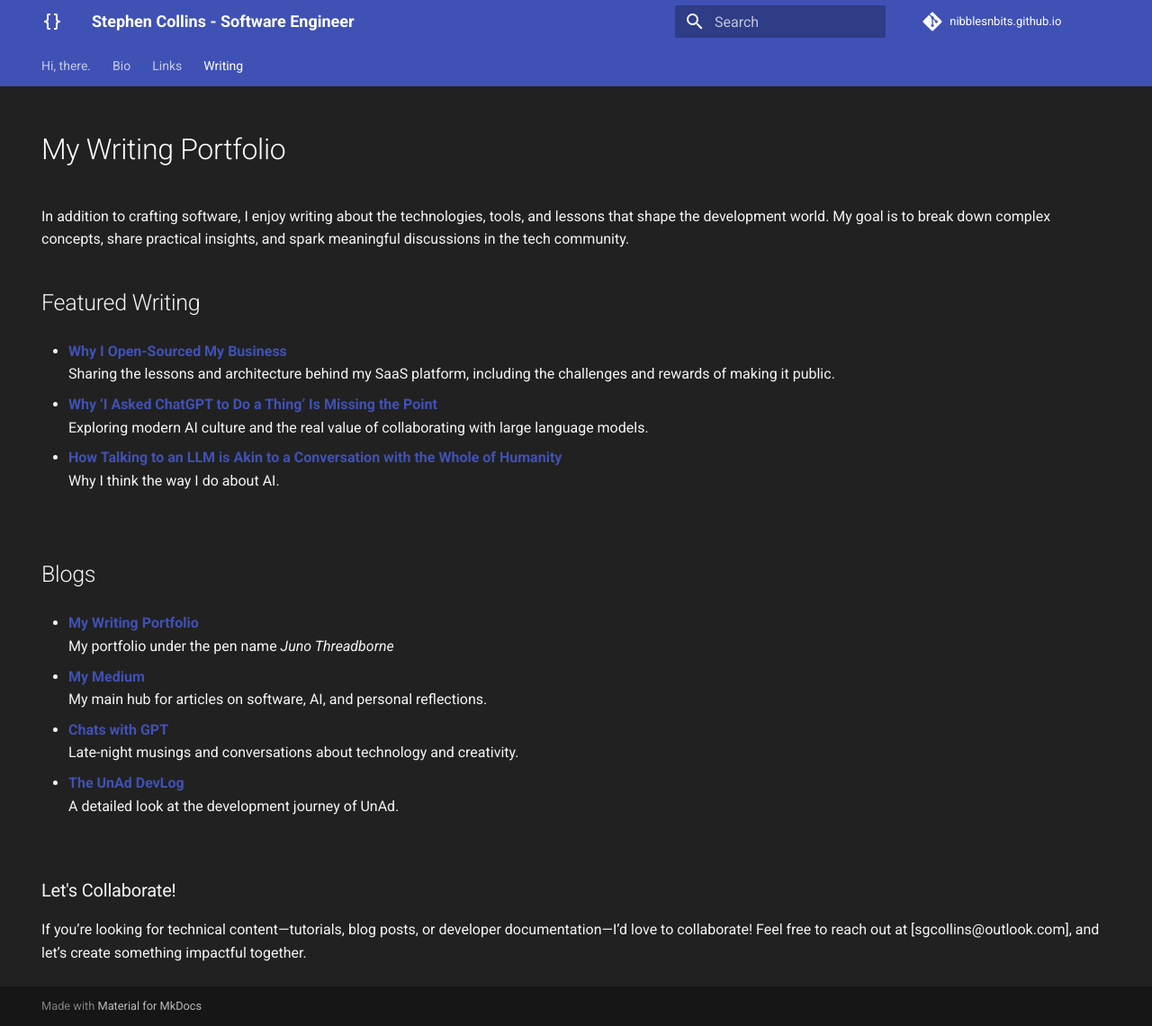
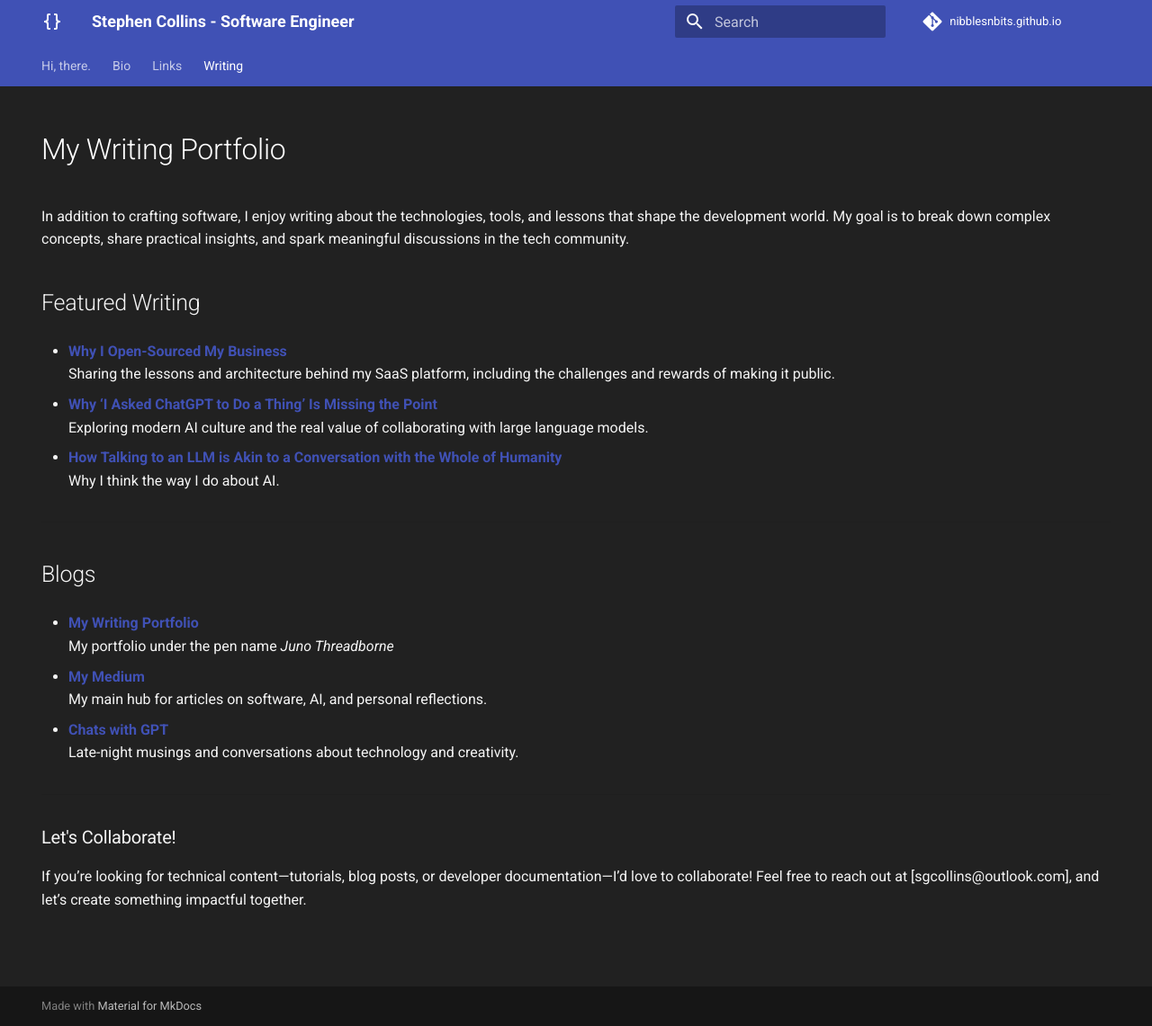
Before and after one commit to nibblesnbits/nibblesnbits.github.io, an MkDocs documentation site: the page built from docs/writing/index.md, in a window 1280 px wide and 1141 px high. Shown: the whole window at 90% size. Built offline with MkDocs 1.6.1 and Material for MkDocs 9.7.7, drawn with Linux system fonts in a browser that asks for light colours; comment, search, counter and statistics services are not loaded.

Commit message:
more content updates

```diff
--- a/docs/writing/index.md
+++ b/docs/writing/index.md
@@ -30,9 +30,6 @@ In addition to crafting software, I enjoy writing about the technologies, tools,
 - **[Chats with GPT](https://nibblesnbits.github.io/chats-with-gpt/)**
    Late-night musings and conversations about technology and creativity.
 
-- **[The UnAd DevLog](https://blog.theunad.com/)**
-   A detailed look at the development journey of UnAd.
-
 ---
 
 ### Let's Collaborate!
```
Also changed, not shown: docs/index.md (+1 -1 lines).
